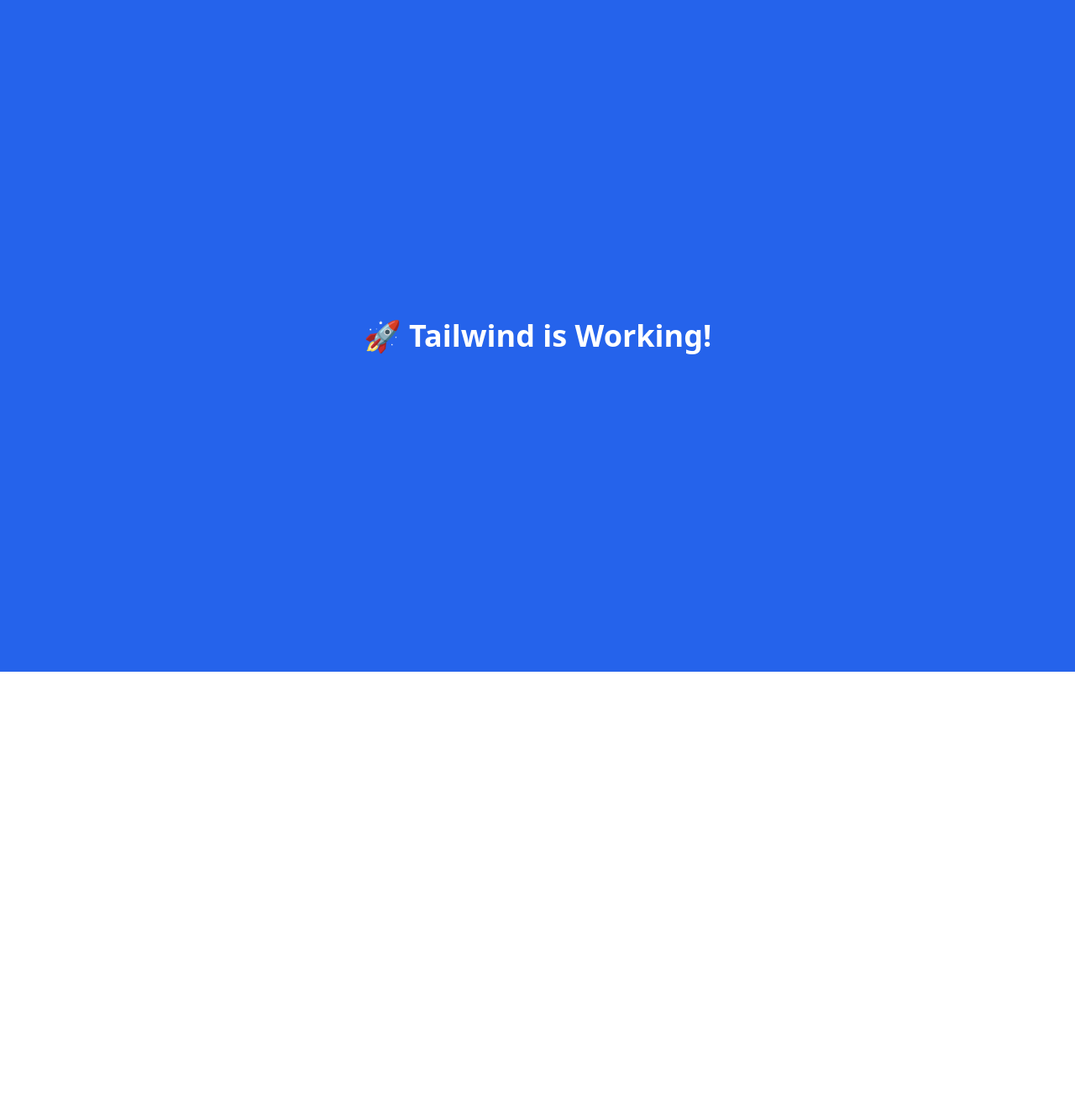
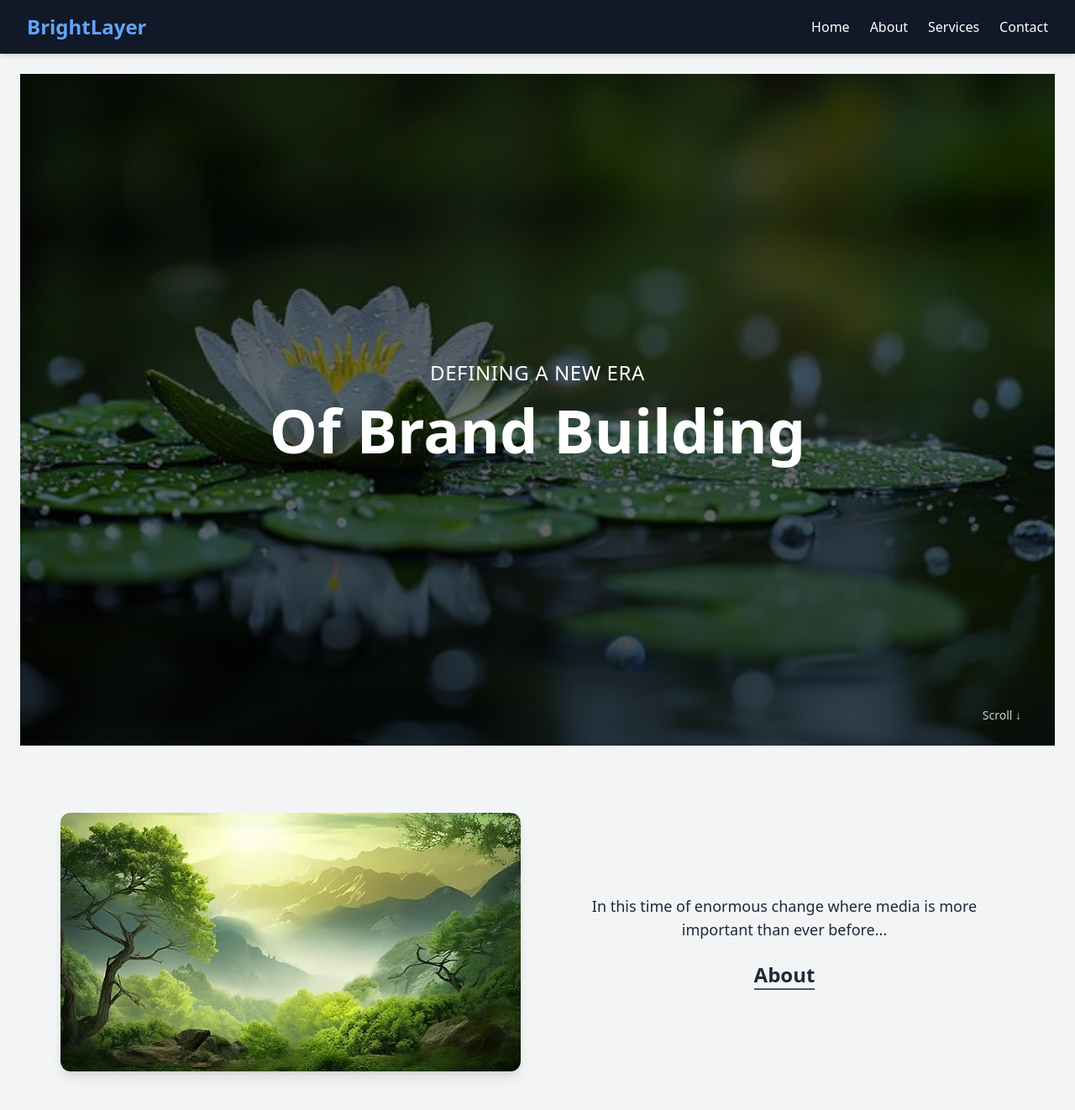
Before and after one commit to TheBrightLayer/BrightLayerNew, a React (Create React App) app: page / in a window 1280 px wide. Shown: the top 1322 px of the page at 84% size. Before the commit the page ends 800 px from the top, so only its background shows below. Built offline with nearby package versions, Linux system fonts and the light colour scheme.

Commit message:
commit massage

```diff
--- a/src/App.js
+++ b/src/App.js
@@ -1,9 +1,18 @@
-import "./index.css";
+import React from "react";
+import Navbar from "./components/navbar";
+import Header  from "./components/header";
+import About from "./components/about";
+import Footer from "./components/footer";
+
 
 function App() {
   return (
-    <div className="flex items-center justify-center min-h-screen bg-blue-600 text-white text-4xl font-bold">
-      🚀 Tailwind is Working!
+    <div className="min-h-screen bg-gray-100">
+      <Navbar />
+      <div className="p-6 text-center">
+       <Header/>
+       <About/>
+      </div>
     </div>
   );
 }
--- /dev/null
+++ b/src/components/about.jsx
@@ -0,0 +1,24 @@
+import aboutImg from "../assets/about.jpg";
+
+export default function About() {
+  return (
+    <section id="about" className="flex flex-col md:flex-row items-center gap-10 px-12 py-20">
+      <div className="w-full md:w-1/2">
+        <img
+          src={aboutImg}
+          alt="About"
+          className="rounded-xl shadow-lg"
+        />
+      </div>
+
+      <div className="w-full md:w-1/2 text-gray-800">
+        <p className="mb-6 text-lg">
+          In this time of enormous change where media is more important than ever before...
+        </p>
+        <h3 className="text-2xl font-semibold border-b-2 inline-block border-gray-600">
+          About
+        </h3>
+      </div>
+    </section>
+  );
+}
--- a/src/components/header.jsx
+++ b/src/components/header.jsx
@@ -1,15 +1,34 @@
 import React from "react";
-import "./header.css";
+import heroImg from "../assets/hero.jpg";
 
-function Header() {
+export default function Header() {
   return (
-    <header className="hero">
-      <div className="hero-overlay">
-        <h1>Welcome to Project 2</h1>
-        <p>A modern website inspired by iProspect</p>
+    <section className="relative h-screen w-full overflow-hidden">
+      {/* Background image with overlay */}
+      <div className="absolute inset-0">
+        <img
+          src={heroImg}
+          alt="Hero background"
+          className="w-full h-full object-cover brightness-75"
+        />
+        {/* Optional gradient overlay */}
+        <div className="absolute inset-0 bg-gradient-to-b from-black/60 via-black/40 to-black/60"></div>
       </div>
-    </header>
+
+      {/* Text overlay content */}
+      <div className="relative z-10 flex flex-col items-center justify-center text-center h-full px-6 md:px-20">
+        <h2 className="text-xl md:text-2xl uppercase tracking-wide text-white mb-4">
+          Defining a new era
+        </h2>
+        <h2 className="text-4xl md:text-6xl lg:text-7xl font-bold text-white leading-tight">
+          Of Brand Building
+        </h2>
+      </div>
+
+      {/* Scroll indicator */}
+      <div className="absolute bottom-6 right-10 z-10 text-sm text-white/80 animate-bounce">
+        Scroll ↓
+      </div>
+    </section>
   );
 }
-
-export default Header;
--- a/src/components/navbar.jsx
+++ b/src/components/navbar.jsx
@@ -1,30 +1,60 @@
-import React from "react";
+import React, { useState } from "react";
 
-function Navbar() {
+export default function Navbar() {
+  const [isOpen, setIsOpen] = useState(false);
+
   return (
-    <nav className="flex items-center justify-between px-8 py-4 bg-gray-900 text-white shadow-md">
-      {/* Logo */}
-      <div className="text-2xl font-bold tracking-wide">
-        iPROSPECT
+    <nav className="bg-gray-900 text-white shadow-md">
+      <div className="max-w-7xl mx-auto px-4 sm:px-6 lg:px-8">
+        <div className="flex justify-between h-16 items-center">
+          {/* Logo */}
+          <div className="flex-shrink-0 text-2xl font-bold text-blue-400">
+            BrightLayer
+          </div>
+
+          {/* Desktop Menu */}
+          <div className="hidden md:flex space-x-6">
+            <a href="#" className="hover:text-blue-400 transition">
+              Home
+            </a>
+            <a href="#" className="hover:text-blue-400 transition">
+              About
+            </a>
+            <a href="#" className="hover:text-blue-400 transition">
+              Services
+            </a>
+            <a href="#" className="hover:text-blue-400 transition">
+              Contact
+            </a>
+          </div>
+
+          {/* Mobile Menu Button */}
+          <button
+            onClick={() => setIsOpen(!isOpen)}
+            className="md:hidden text-2xl focus:outline-none"
+          >
+            {isOpen ? "✖" : "☰"}
+          </button>
+        </div>
       </div>
 
-      {/* Nav Links */}
-      <ul className="hidden md:flex space-x-8 text-lg font-medium">
-        <li className="cursor-pointer hover:text-yellow-400 transition">About</li>
-        <li className="cursor-pointer hover:text-yellow-400 transition">Services</li>
-        <li className="cursor-pointer hover:text-yellow-400 transition">Work</li>
-        <li className="cursor-pointer hover:text-yellow-400 transition">Thoughts & Views</li>
-      </ul>
-
-      {/* Right Side */}
-      <div className="flex items-center space-x-6">
-        <span className="cursor-pointer hover:text-yellow-400">🌐 Global</span>
-        <button className="bg-yellow-400 text-black px-5 py-2 rounded-full font-semibold hover:bg-yellow-500 transition">
-          Get in touch →
-        </button>
-      </div>
+      {/* Mobile Menu Dropdown */}
+      {isOpen && (
+        <div className="md:hidden bg-gray-800 px-4 pb-4 space-y-2">
+          <a href="#" className="block hover:text-blue-400 transition">
+            Home
+          </a>
+          <a href="#" className="block hover:text-blue-400 transition">
+            About
+          </a>
+          <a href="#" className="block hover:text-blue-400 transition">
+            Services
+          </a>
+          <a href="#" className="block hover:text-blue-400 transition">
+            Contact
+          </a>
+        </div>
+      )}
     </nav>
   );
 }
-
-export default Navbar;
--- a/src/index.css
+++ b/src/index.css
@@ -1,3 +1,7 @@
 @tailwind base;
 @tailwind components;
 @tailwind utilities;
+
+html {
+  scroll-behavior: smooth;
+}
```
Also changed, not shown: src/assets/about.jpg (added), src/assets/hero.jpg (added).
